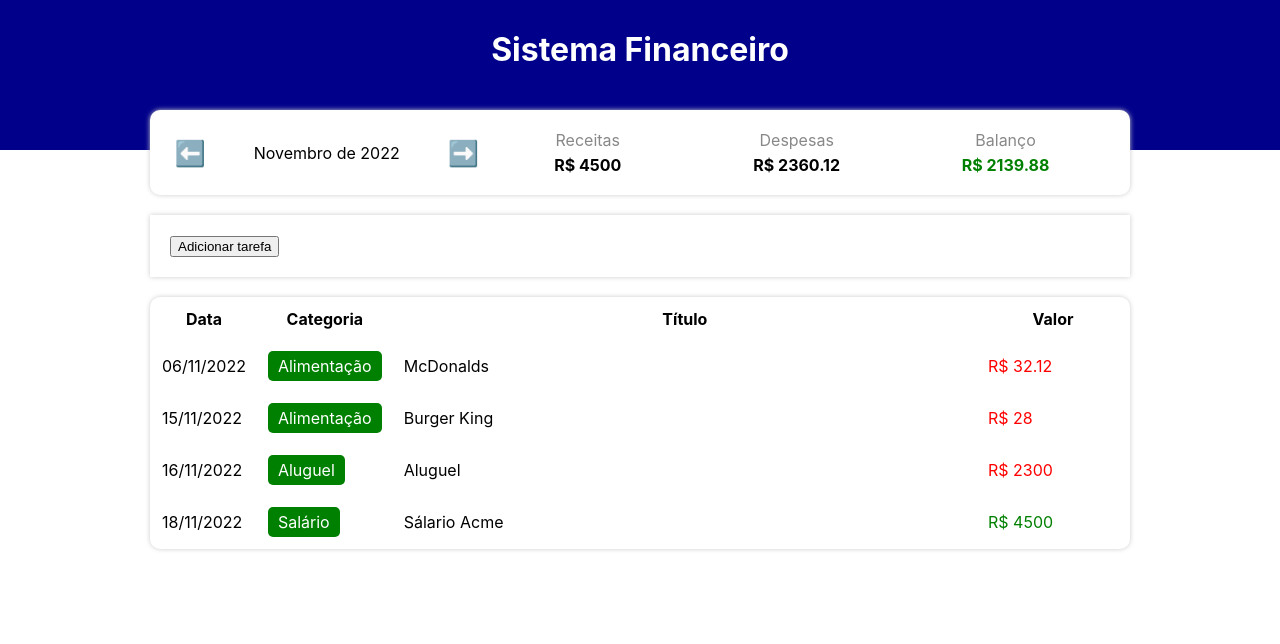
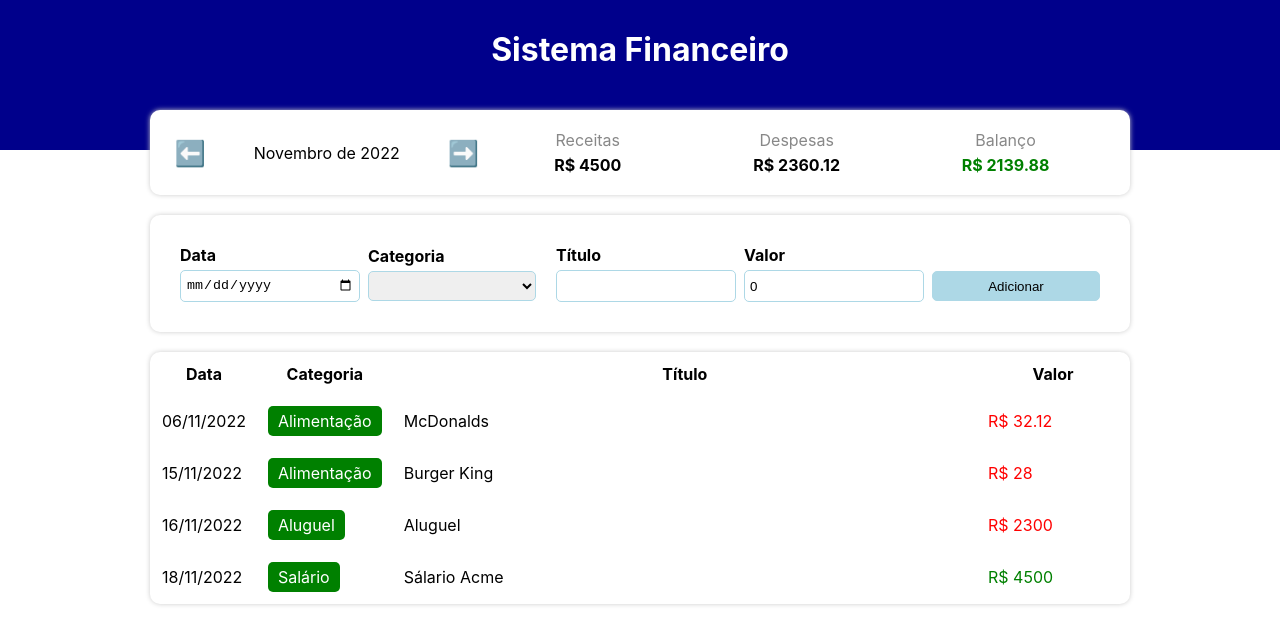
Before and after one commit to programadoreduardo/finance_system_react_ts, a React (Create React App) app: page / in a window 1280 px wide. Shown: the top 644 px of the page. Built offline with nearby package versions, Linux system fonts and the light colour scheme.

Commit message:
last changes

```diff
--- a/src/components/InputArea/index.tsx
+++ b/src/components/InputArea/index.tsx
@@ -1,25 +1,80 @@
+import { useState } from 'react';
+import * as C from './styles';
 import { Item } from '../../data/types/Item';
-import * as C from './styles'
 
+import { categories } from '../../data/categories';
+import { newDateAdjusted } from '../../data/helpers/dateFilter';
 type Props = {
   onAdd: (item: Item) => void;
+};
+export const InputArea = ({ onAdd }: Props) => {
+  const [dateField, setDateField] = useState('');
+  const [categoryField, setCategoryField] = useState('');
+  const [titleField, setTitleField] = useState('');
+  const [valueField, setValueField] = useState(0);
+  let categoryKeys: string[] = Object.keys(categories);
+  const handleAddEvent = () => {
+    let errors: string[] = [];
+    if(isNaN(new Date(dateField).getTime())) {
+      errors.push('Data inválida!');
     }
-
-export const InputArea = ({ onAdd }: Props) => {
-    const handleAddEvent = () => {
-        let newItem: Item = {
-            date: new Date(2022, 10, 27),
-            category: 'food',
-            title: 'Item de teste',
-            value: 250.25,
-        };
-        onAdd(newItem);
+    if(!categoryKeys.includes(categoryField)) {
+      errors.push('Categoria inválida!');
     }
-
-
+    if(titleField === '') {
+      errors.push('Título vazio!');
+    }
+    if(valueField <= 0) {
+      errors.push('Valor inválido!');
+    }
+    if(errors.length > 0) {
+      alert(errors.join("\n"));
+    } else {
+      onAdd({
+        // date: new Date(dateField),
+        date: newDateAdjusted(dateField),
+        category: categoryField,
+        title: titleField,
+        value: valueField
+      });
+      clearFields();
+    }
+  }
+  const clearFields = () => {
+    setDateField('');
+    setCategoryField('');
+    setTitleField('');
+    setValueField(0);
+  }
   return (
       <C.Container>
-            <button onClick={handleAddEvent}> Adicionar tarefa</button>
+        <C.InputLabel>
+          <C.InputTitle>Data</C.InputTitle>
+          <C.Input type="date" value={dateField} onChange={e => setDateField(e.target.value)} />
+        </C.InputLabel>
+        <C.InputLabel>
+          <C.InputTitle>Categoria</C.InputTitle>
+          <C.Select value={categoryField} onChange={e => setCategoryField(e.target.value)}>
+            <>
+              <option></option>
+              {categoryKeys.map((key, index) => (
+                <option key={index} value={key}>{categories[key].title}</option>
+              ))}
+            </>
+          </C.Select>
+        </C.InputLabel>
+        <C.InputLabel>
+          <C.InputTitle>Título</C.InputTitle>
+          <C.Input type="text" value={titleField} onChange={e => setTitleField(e.target.value)} />
+        </C.InputLabel>
+        <C.InputLabel>
+          <C.InputTitle>Valor</C.InputTitle>
+          <C.Input type="number" value={valueField} onChange={e => setValueField(parseFloat(e.target.value))} />
+        </C.InputLabel>
+        <C.InputLabel>
+          <C.InputTitle>&nbsp;</C.InputTitle>
+          <C.Button onClick={handleAddEvent}>Adicionar</C.Button>
+        </C.InputLabel>
       </C.Container>
   );
 }
--- a/src/components/InputArea/styles.ts
+++ b/src/components/InputArea/styles.ts
@@ -1,8 +1,47 @@
-import styled from "styled-components";
+import styled from 'styled-components';
 
 export const Container = styled.div`
-backgorund-color: #FFF;
-box-shadow: 0px 0px 5px #CCC;
-padding: 20px;
-margin-top: 20px;
+    background-color: #FFF;
+    box-shadow: 0px 0px 5px #CCC;
+    border-radius: 10px;
+    padding: 20px;
+    margin-top: 20px;
+    display: flex;
+    align-items: center;
 `;
+export const InputLabel = styled.label`
+    flex: 1;
+    margin: 10px;
+`;
+export const InputTitle = styled.div`
+    font-weight: bold;
+    margin-bottom: 5px;
+`;
+export const Input = styled.input`
+    width: 100%;
+    height: 30px;
+    padding: 0 5px;
+    border: 1px solid lightblue;
+    border-radius: 5px;
+`;
+export const Select = styled.select`
+    width: 100%;
+    height: 30px;
+    padding: 0 5px;
+    border: 1px solid lightblue;
+    border-radius: 5px;
+`;
+export const Button = styled.button`
+    width: 100%;
+    height: 30px;
+    padding: 0 5px;
+    border: 1px solid lightblue;
+    border-radius: 5px;
+    background-color: lightblue;
+    color: black;
+    cursor: pointer;
+    &:hover {
+        background-color: blue;
+        color: white;
+    }
+`;
```
Also changed, not shown: src/data/helpers/dateFilter.ts (+0 -7 lines). Lines whose indentation alone changed are shown as unchanged.
